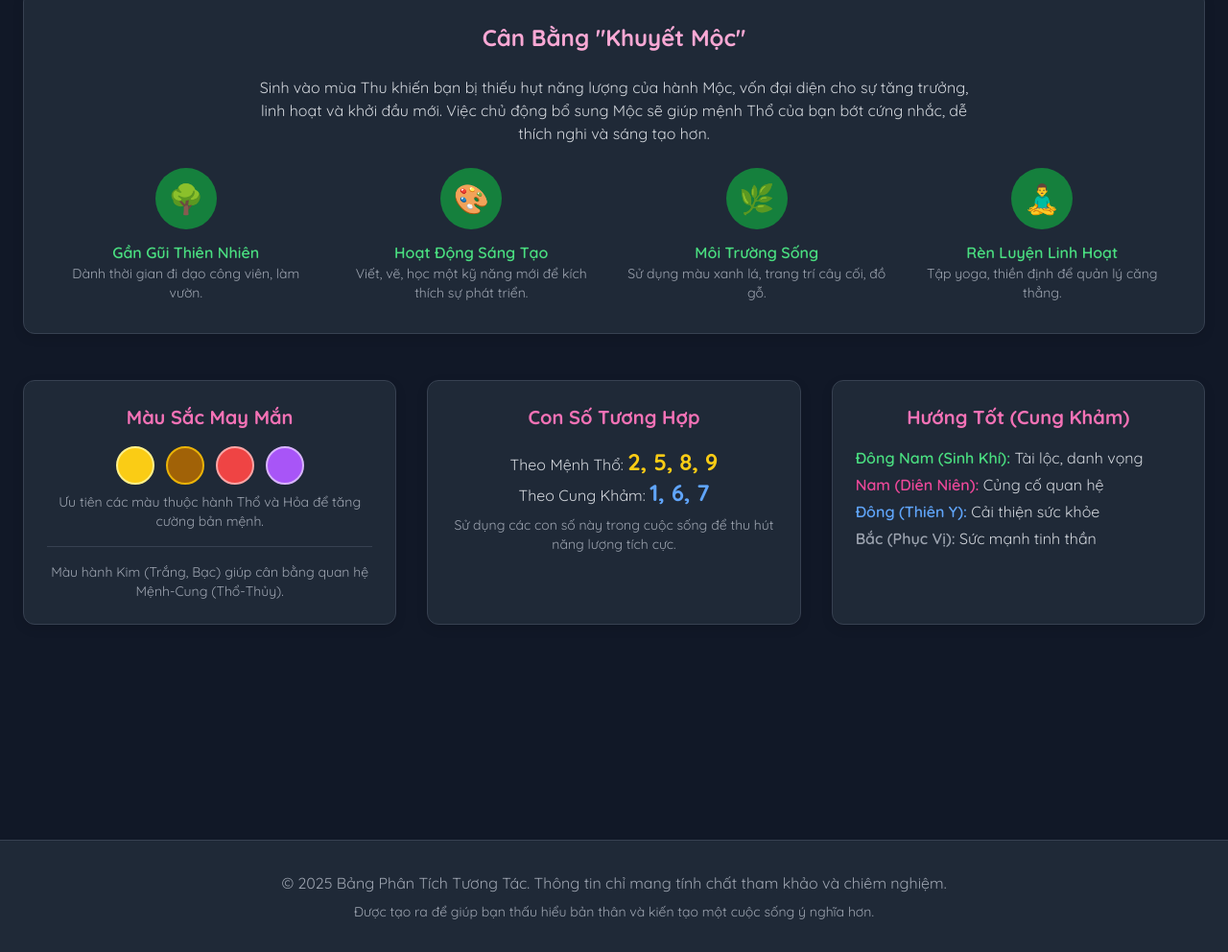
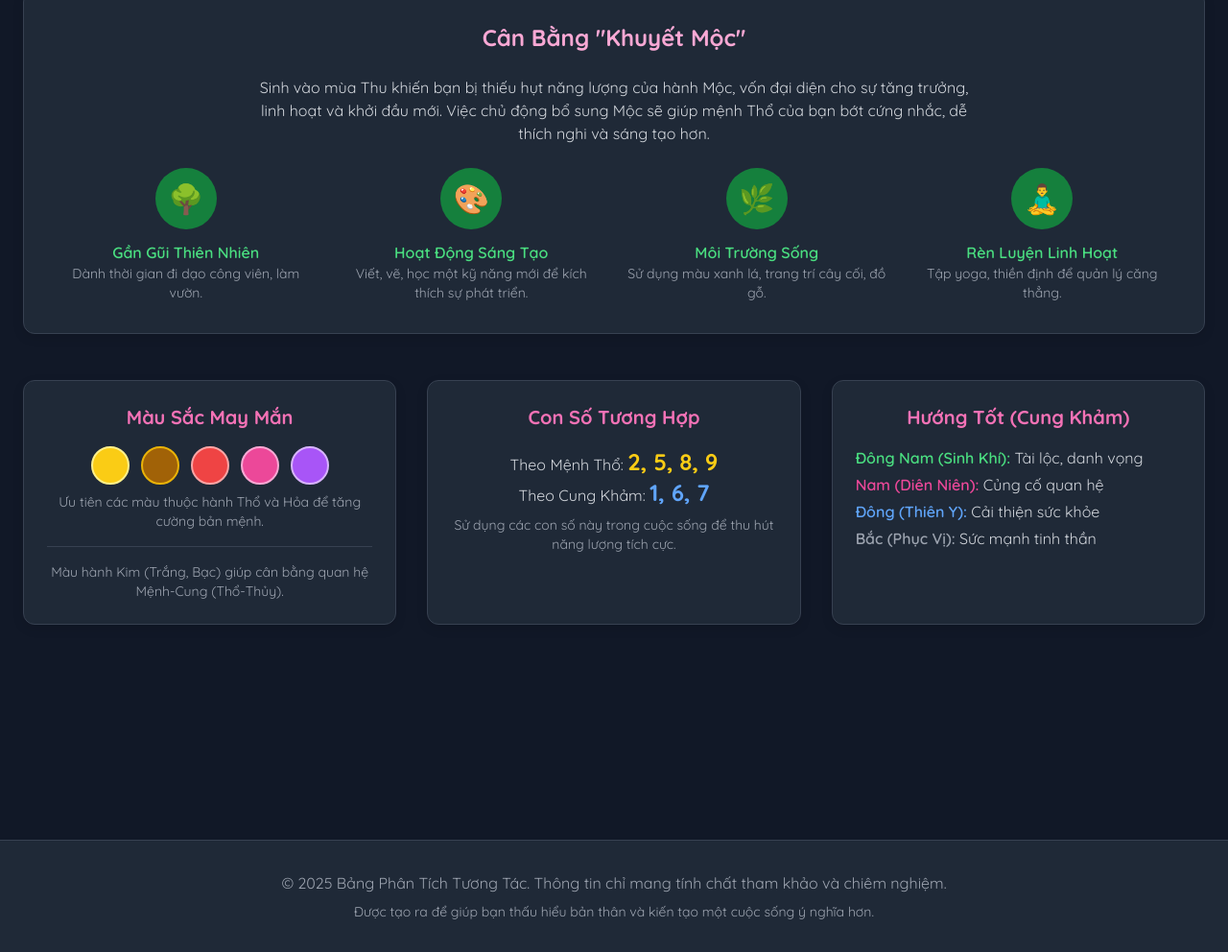
Before and after one commit to NatswarChuan/meaning-of-date, a plain HTML site: page index.html in a window 1280 px wide. Shown: the part 4783-5775 px from the top of the page at 96% size. Drawn offline with nearby package versions, Linux system fonts and the light colour scheme.

Commit message:
fifth commit

```diff
--- a/index.html
+++ b/index.html
@@ -381,10 +381,11 @@
         <div class="card p-6 rounded-xl">
           <h3 class="font-bold text-xl mb-4 text-center text-pink-400">Màu Sắc May Mắn</h3>
           <div class="flex justify-center space-x-3 mb-2">
-            <div class="w-10 h-10 rounded-full bg-yellow-400 border-2 border-yellow-200" title="Vàng (Thổ)"></div>
-            <div class="w-10 h-10 rounded-full bg-yellow-700 border-2 border-yellow-500" title="Nâu (Thổ)"></div>
-            <div class="w-10 h-10 rounded-full bg-red-500 border-2 border-red-300" title="Đỏ (Hỏa sinh Thổ)"></div>
-            <div class="w-10 h-10 rounded-full bg-purple-500 border-2 border-purple-300" title="Tím (Hỏa sinh Thổ)">
+            <div class="w-8 h-8 md:w-10 md:h-10 rounded-full bg-yellow-400 border-2 border-yellow-200" title="Vàng (Thổ)"></div>
+            <div class="w-8 h-8 md:w-10 md:h-10 rounded-full bg-yellow-700 border-2 border-yellow-500" title="Nâu (Thổ)"></div>
+            <div class="w-8 h-8 md:w-10 md:h-10 rounded-full bg-red-500 border-2 border-red-300" title="Đỏ (Hỏa sinh Thổ)"></div>
+            <div class="w-8 h-8 md:w-10 md:h-10 rounded-full bg-pink-500 border-2 border-pink-300" title="Hồng (Hỏa sinh Thổ)"></div>
+            <div class="w-8 h-8 md:w-10 md:h-10 rounded-full bg-purple-500 border-2 border-purple-300" title="Tím (Hỏa sinh Thổ)">
             </div>
           </div>
           <p class="text-sm text-center text-gray-400">Ưu tiên các màu thuộc hành Thổ và Hỏa để tăng cường bản mệnh.</p>
```
